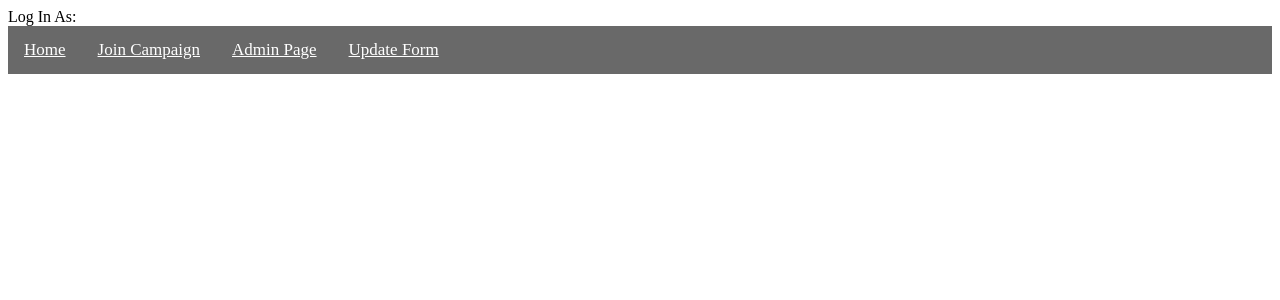
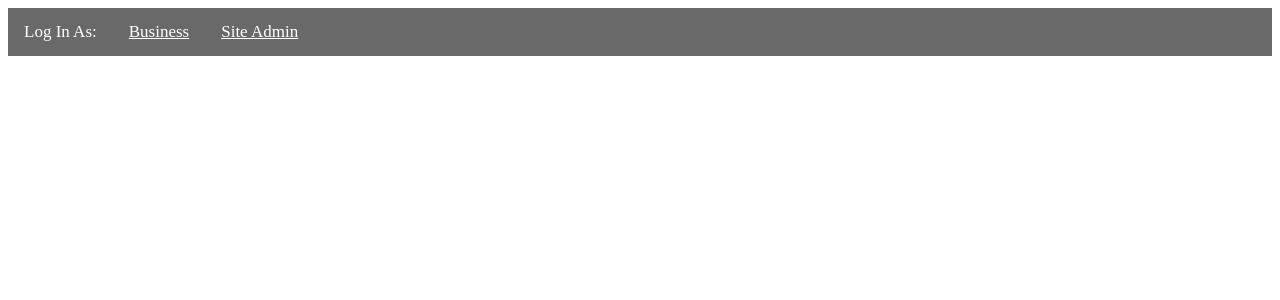
Before and after one commit to Amdaxx/Access-for-all-project, a PHP site: page /landingPage.php in a window 1280 px wide. Shown: the top 300 px of the page. Run offline with PHP 8.4, Linux system fonts and the light colour scheme.

```diff
--- a/project/landingPage.php
+++ b/project/landingPage.php
@@ -7,12 +7,10 @@
 <body>
   <header>
   <link rel="stylesheet" href="style.css">
-    <optionHeader>Log In As: </optionHeader>
     <div class="topnav">
-      <a href="landingPage.php">Home</a>
-      <a href="joinCampaign.php">Join Campaign</a>
-      <a href="adminPage.php">Admin Page</a>
-      <a href="updateForm.php">Update Form</a>
+      <a>Log In As: </a>
+      <a href="joinCampaign.php">Business</a>
+      <a href="adminPage.php">Site Admin</a>
     </div>
   </header>
 
--- a/project/topNavHome.css
+++ b/project/topNavHome.css
@@ -2,7 +2,6 @@
     float: left;
     color: white;
     text-align: center;
-    padding: 14px 16px;
     font-size: 17px;
     font-weight: light;
   }
```
